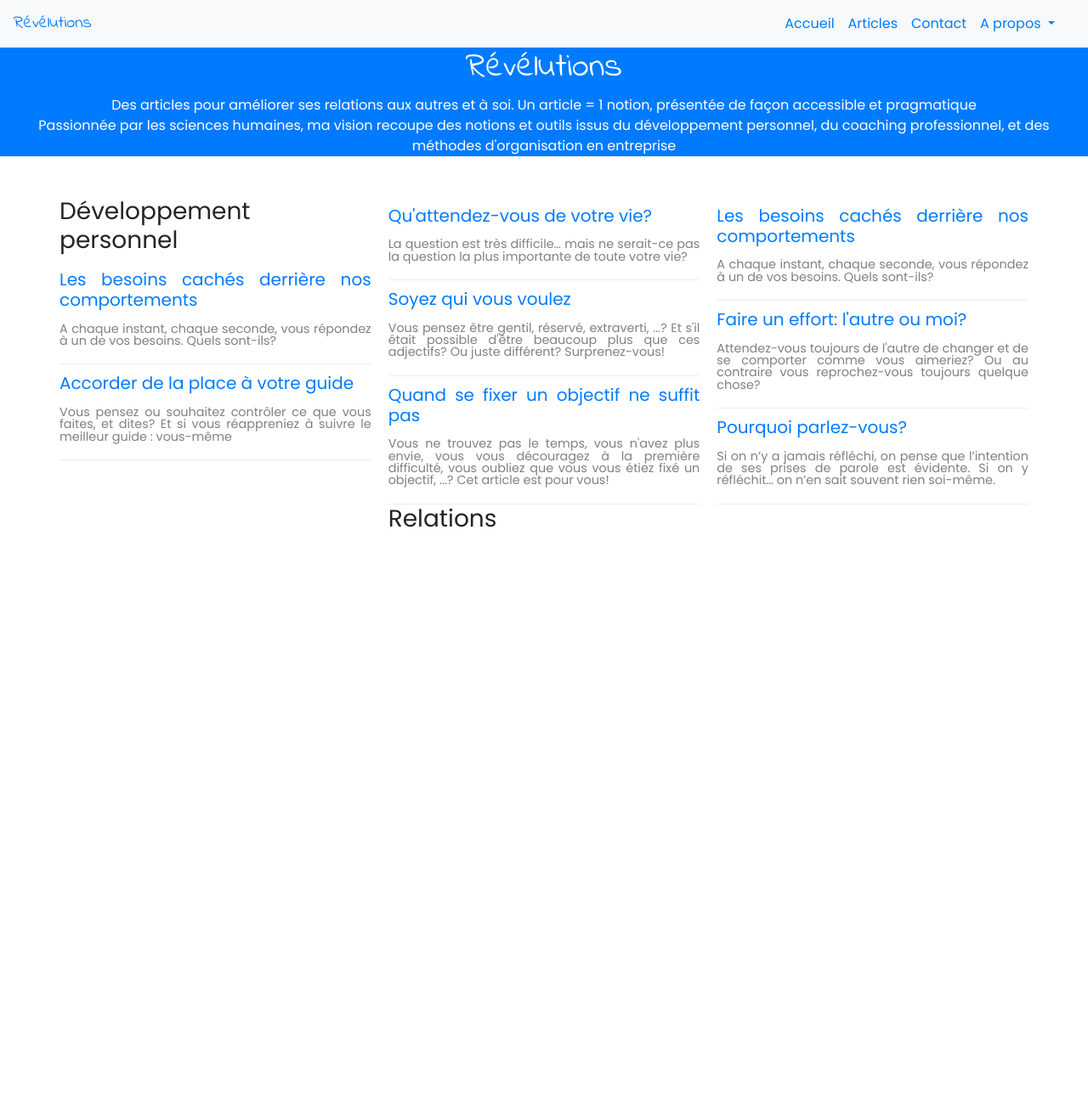
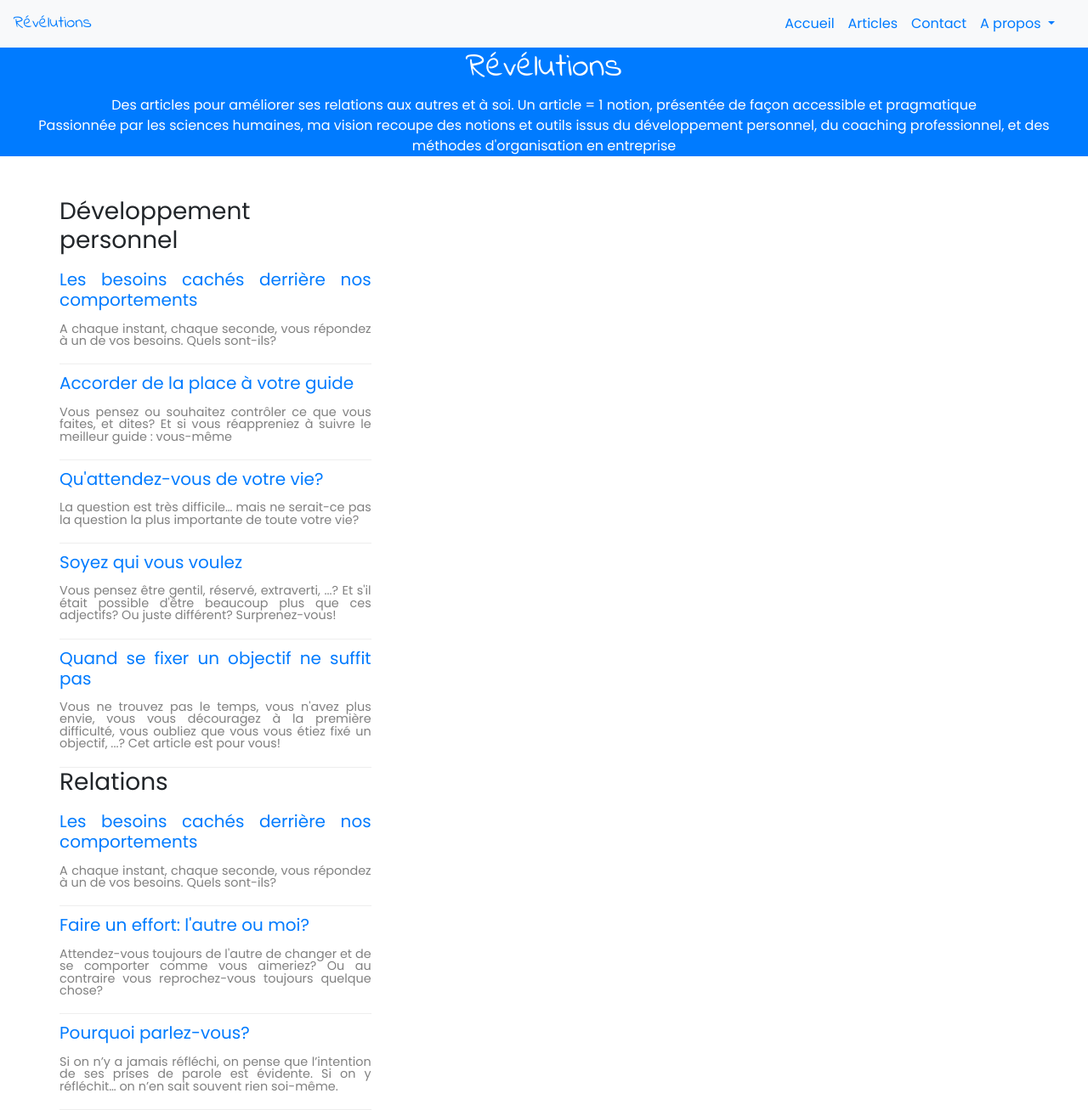
Before and after one commit to OrgaEvolutions/Nathoup.github.io, a Jekyll site: the page built from index.html, in a window 1280 px wide. Shown: the whole page at 85% size. Built offline with Jekyll 4.4.1, drawn with Linux system fonts in a browser that asks for light colours; nearby versions of some CDN libraries; some web fonts are replaced; before the commit the page ends 900 px from its top, so only the background shows below that.

Commit message:
Update index.html

```diff
--- a/index.html
+++ b/index.html
@@ -8,7 +8,7 @@
 <div class="row">
 	<div class="card-columns">
 		{% for tag in site.data.tags %}
-			<div style="display: inline;">
+			<div style="display: inline-block;">
 				<h3>{{tag.libelle}}</h3>
 				{% for article in site.pages %}{% if article.layout=="article" and article.tags contains tag.name %}
 				<!--class="col-md-4" -->
```
